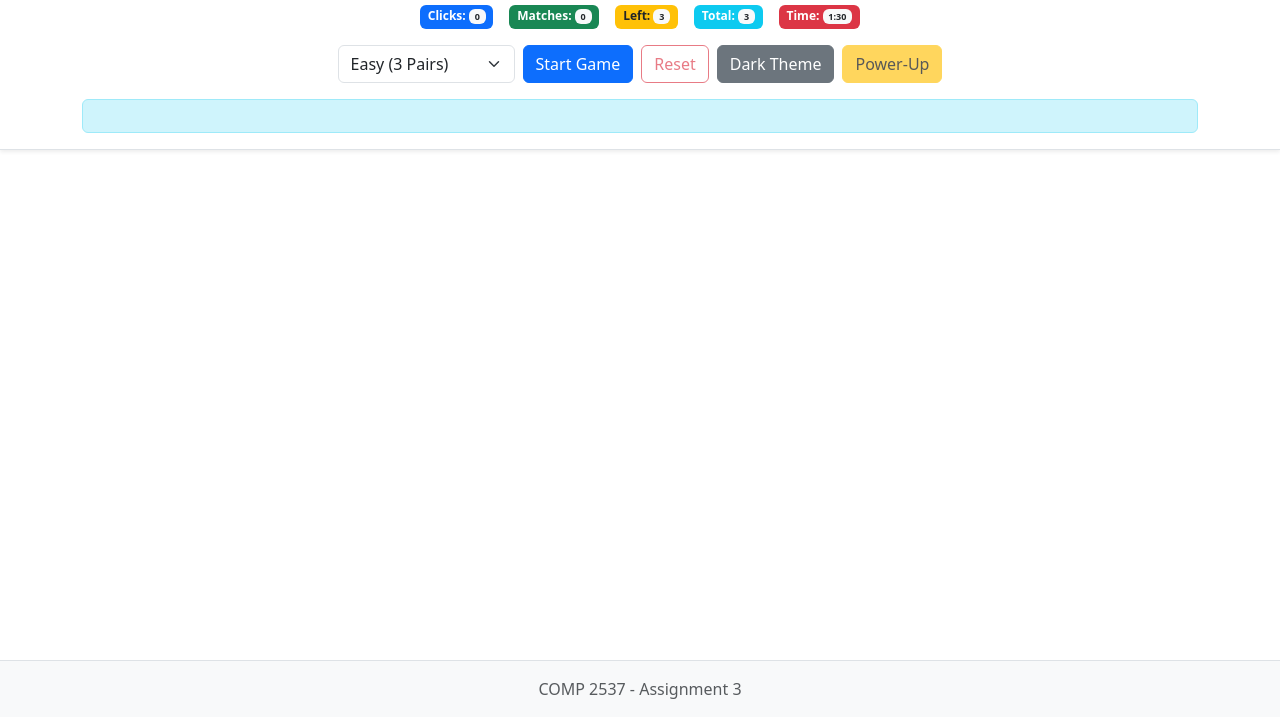
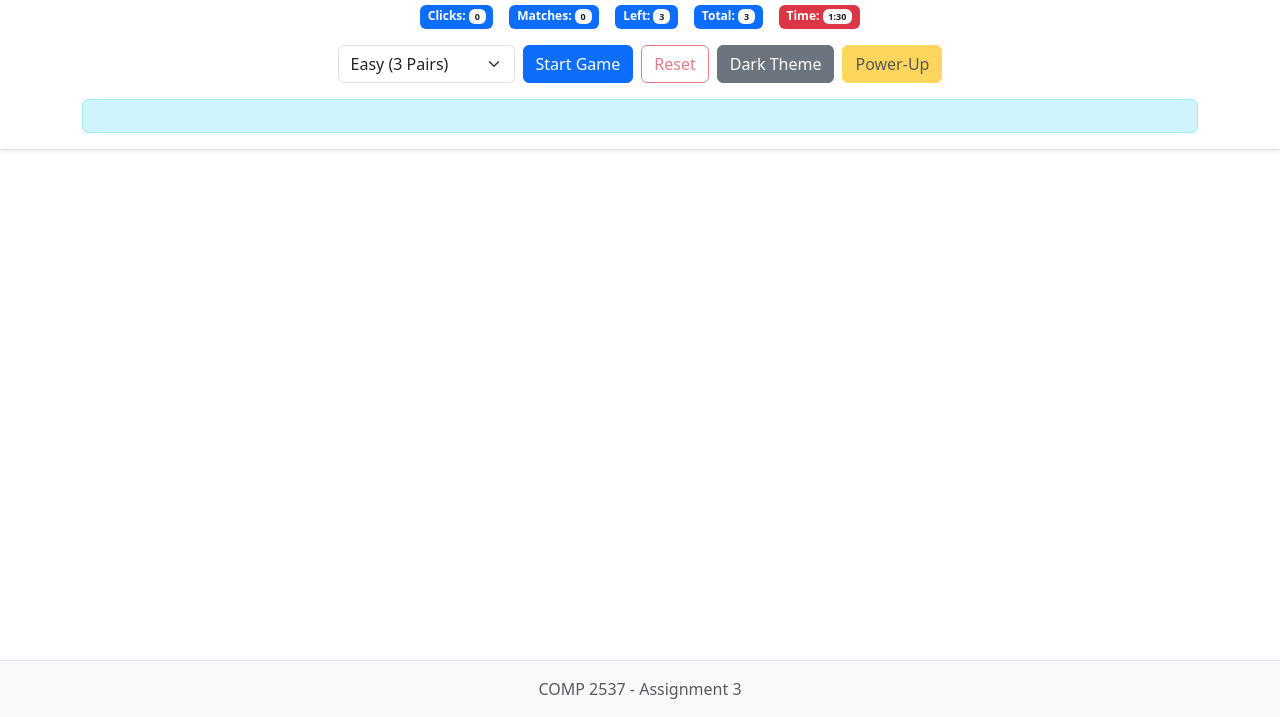
Before and after one commit to JFonseca-BC/JFonseca-2537Assigment3, a plain HTML site: page index.html in a window 1280 px wide. Shown: the part 83-800 px from the top of the page. Drawn offline with nearby package versions, Linux system fonts and the light colour scheme.

Commit message:
Changed styling

```diff
--- a/index.html
+++ b/index.html
@@ -18,9 +18,9 @@
         <div class="d-flex flex-wrap justify-content-center gap-4 mb-3">
           <div class="d-flex gap-3 flex-wrap justify-content-center">
             <span class="badge bg-primary">Clicks: <span id="clicks_count" class="badge bg-light text-dark">0</span></span>
-            <span class="badge bg-success">Matches: <span id="pairs_matched_count" class="badge bg-light text-dark">0</span></span>
-            <span class="badge bg-warning text-dark">Left: <span id="pairs_left_count" class="badge bg-light text-dark">0</span></span>
-            <span class="badge bg-info">Total: <span id="total_pairs_count" class="badge bg-light text-dark">0</span></span>
+            <span class="badge bg-primary">Matches: <span id="pairs_matched_count" class="badge bg-light text-dark">0</span></span>
+            <span class="badge bg-primary">Left: <span id="pairs_left_count" class="badge bg-light text-dark">0</span></span>
+            <span class="badge bg-primary">Total: <span id="total_pairs_count" class="badge bg-light text-dark">0</span></span>
             <span class="badge bg-danger">Time: <span id="timer_display" class="badge bg-light text-dark">0:00</span></span>
           </div>
         </div>
```
